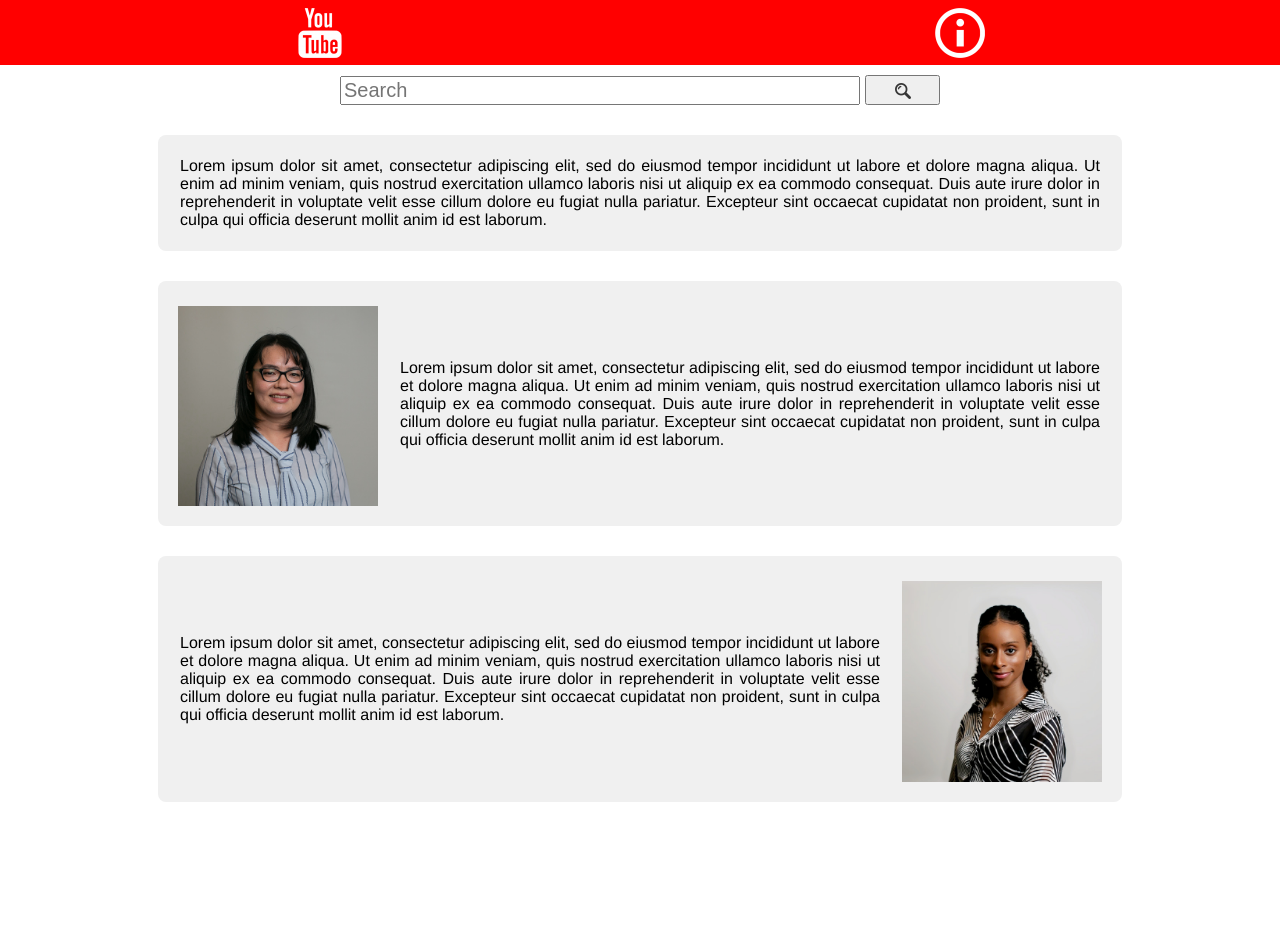
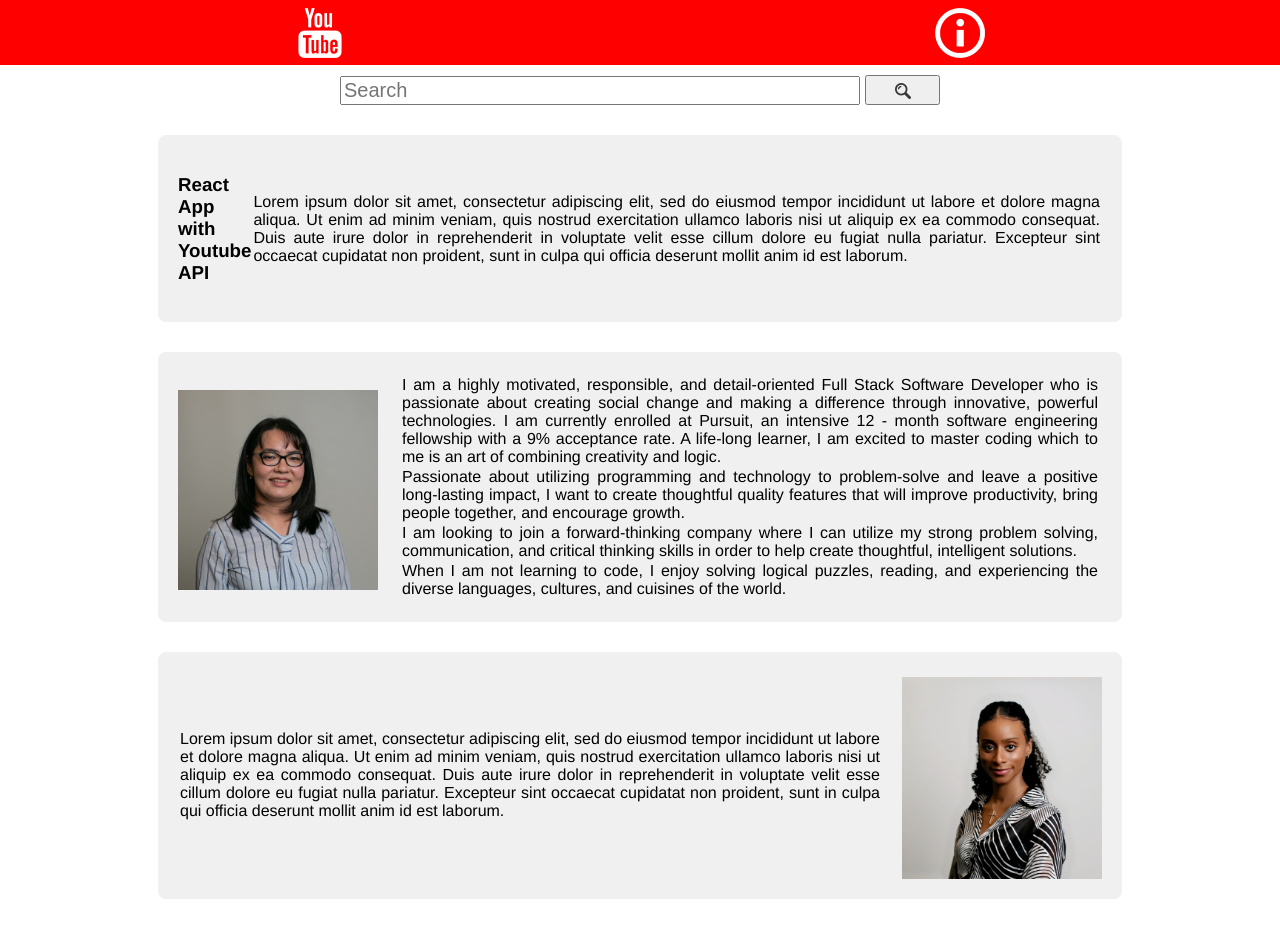
Before and after one commit to teyannaearle/youtube_react_application, a React (Create React App) app: page /about in a window 1280 px wide. Before the commit the page ends 832 px from the top, so only its background shows below. Built offline with nearby package versions, Linux system fonts and the light colour scheme; no server answers.

Commit message:
update bio on /about page

```diff
--- a/src/Components/About.js
+++ b/src/Components/About.js
@@ -14,6 +14,7 @@ function About(props) {
   return (
     <div className="about-page">
       <div className="about Project">
+        <h3>React App with Youtube API</h3>
         <p>
           Lorem ipsum dolor sit amet, consectetur adipiscing elit, sed do
           eiusmod tempor incididunt ut labore et dolore magna aliqua. Ut enim ad
@@ -27,13 +28,32 @@ function About(props) {
       <div className="about Angelina">
         <img src={Angelina} alt="Angelina" />
         <p>
-          Lorem ipsum dolor sit amet, consectetur adipiscing elit, sed do
-          eiusmod tempor incididunt ut labore et dolore magna aliqua. Ut enim ad
-          minim veniam, quis nostrud exercitation ullamco laboris nisi ut
-          aliquip ex ea commodo consequat. Duis aute irure dolor in
-          reprehenderit in voluptate velit esse cillum dolore eu fugiat nulla
-          pariatur. Excepteur sint occaecat cupidatat non proident, sunt in
-          culpa qui officia deserunt mollit anim id est laborum.
+          <p>
+            {" "}
+            I am a highly motivated, responsible, and detail-oriented Full Stack
+            Software Developer who is passionate about creating social change
+            and making a difference through innovative, powerful technologies. I
+            am currently enrolled at Pursuit, an intensive 12 - month software
+            engineering fellowship with a 9% acceptance rate. A life-long
+            learner, I am excited to master coding which to me is an art of
+            combining creativity and logic.
+          </p>
+          <p>
+            Passionate about utilizing programming and technology to
+            problem-solve and leave a positive long-lasting impact, I want to
+            create thoughtful quality features that will improve productivity,
+            bring people together, and encourage growth.
+          </p>
+          <p>
+            I am looking to join a forward-thinking company where I can utilize
+            my strong problem solving, communication, and critical thinking
+            skills in order to help create thoughtful, intelligent solutions.
+          </p>
+          <p>
+            When I am not learning to code, I enjoy solving logical puzzles,
+            reading, and experiencing the diverse languages, cultures, and
+            cuisines of the world.
+          </p>
         </p>
       </div>
       <div className="about Teyanna">
--- a/src/Components/PostedComment.js
+++ b/src/Components/PostedComment.js
@@ -44,7 +44,7 @@ export default function PostedComment({ index, key, comment, deleteComment }) {
 
       <div className="comment-text">
         <p>{comment.commentBody}</p>
-        <p>key {index}</p>
+
       </div>
       <button onClick={() => deleteComment(index)}> Delete Comment</button>
     </div>
--- a/src/Components/Videos.js
+++ b/src/Components/Videos.js
@@ -64,7 +64,7 @@ export default class Videos extends Component {
       height: "390",
       width: "640",
       playerVars: {
-        autoplay: 0,
+        autoplay: 1,
       },
     };
     return (
```
